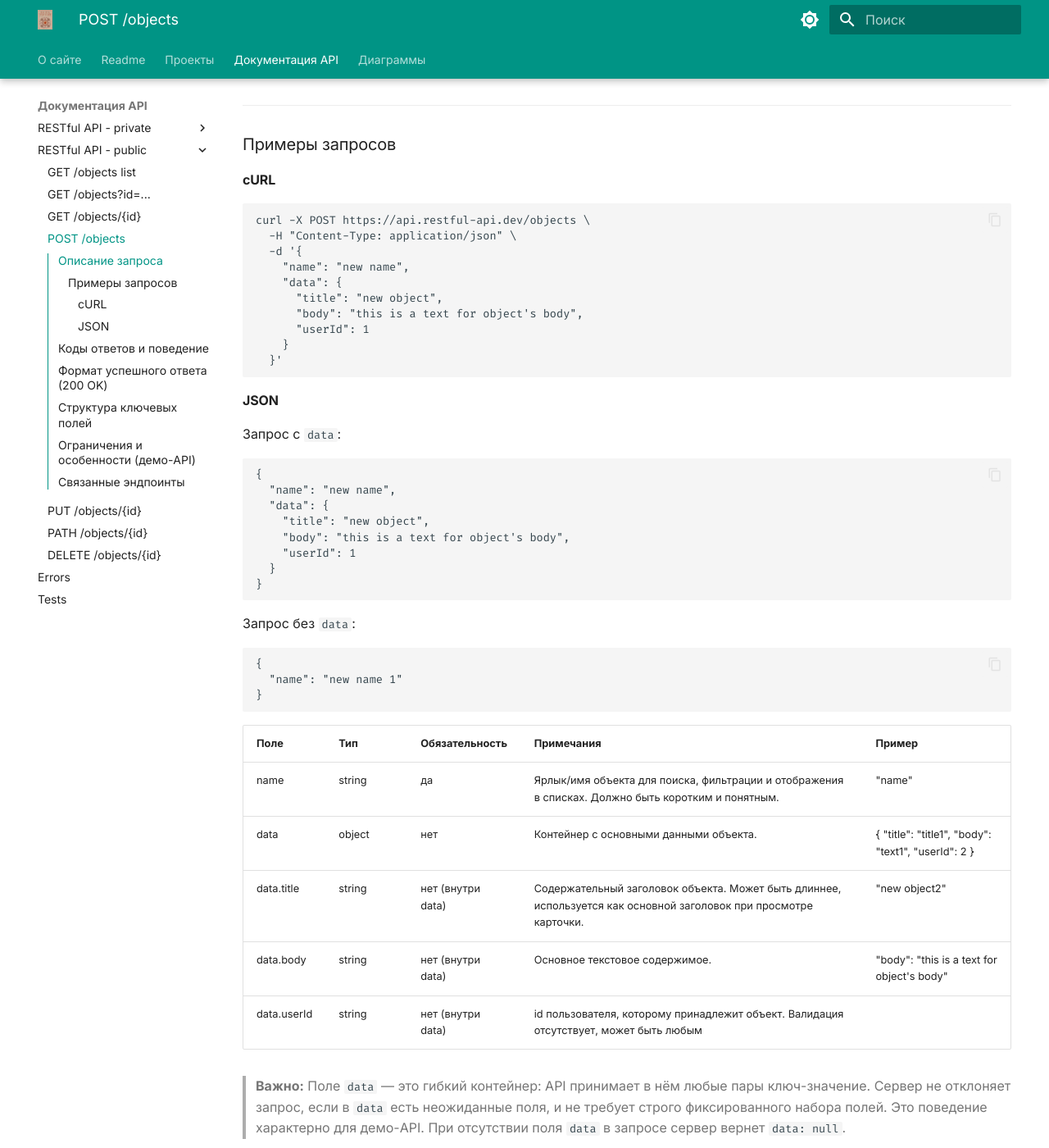
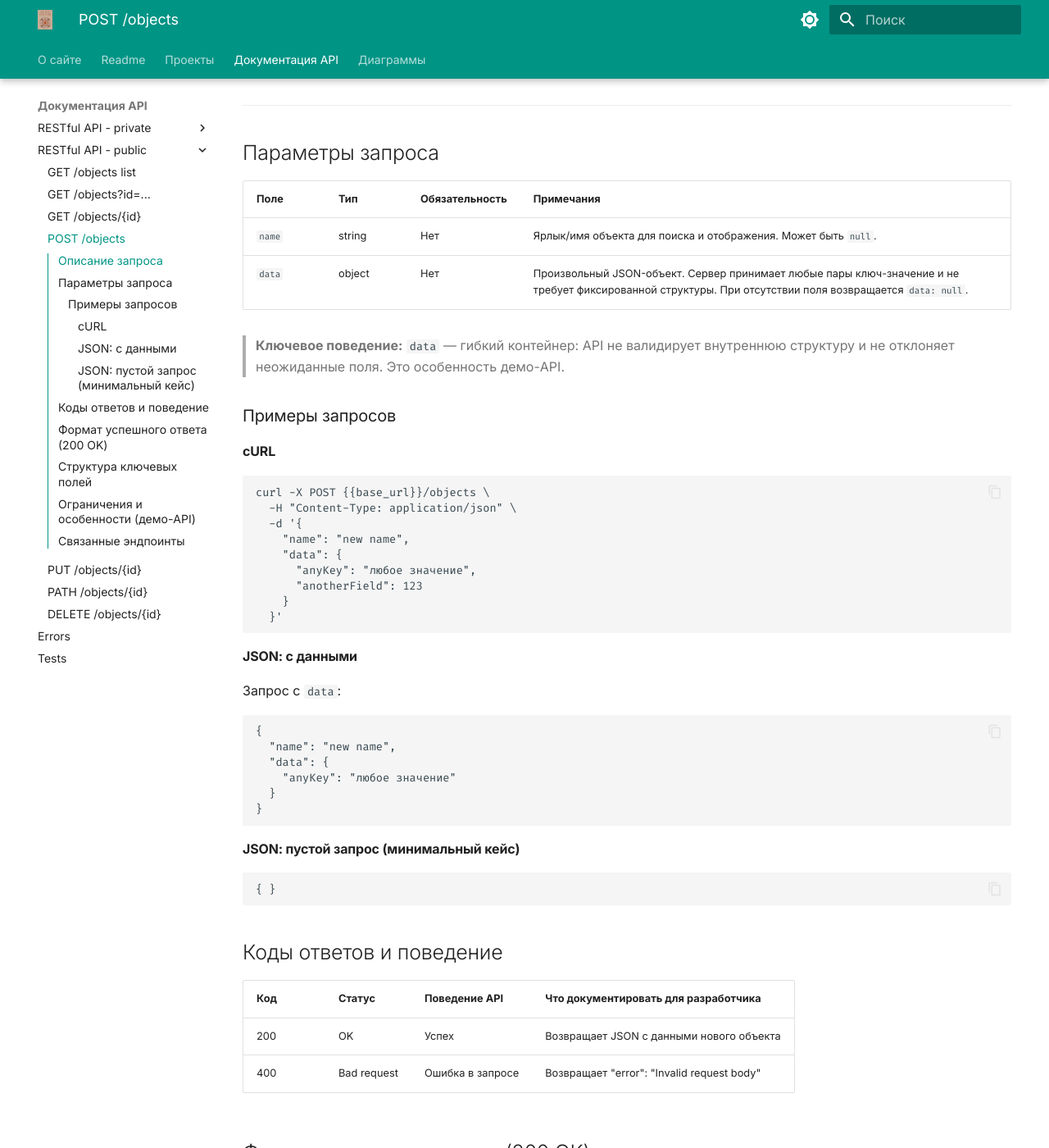
Before and after one commit to aventis1981/Techwriter_docs, an MkDocs documentation site: the page built from docs/api_3.md, in a window 1280 px wide and 1400 px high, scrolled down 673 px. Shown: the whole window at 82% size. Built offline with MkDocs 1.6.1 and Material for MkDocs 9.7.7, drawn with Linux system fonts in a browser that asks for light colours; some of the changed text lies outside the part shown.

Commit message:
post changed

````diff
--- a/docs/api_3.md
+++ b/docs/api_3.md
@@ -19,24 +19,33 @@
 
 ---
 
+## Параметры запроса
+
+| Поле | Тип | Обязательность | Примечания |
+| --- | --- | --- | --- |
+| `name` | string | Нет | Ярлык/имя объекта для поиска и отображения. Может быть `null`. |
+| `data` | object | Нет | Произвольный JSON-объект. Сервер принимает любые пары ключ-значение и не требует фиксированной структуры. При отсутствии поля возвращается `data: null`. |
+
+> **Ключевое поведение:** `data` — гибкий контейнер: API не валидирует внутреннюю структуру и не отклоняет неожиданные поля. Это особенность демо-API.
+
+
 ### Примеры запросов
 
 #### cURL
 
 ```bash
-curl -X POST https://api.restful-api.dev/objects \
+curl -X POST {{base_url}}/objects \
   -H "Content-Type: application/json" \
   -d '{
     "name": "new name",
     "data": {
-      "title": "new object",
-      "body": "this is a text for object's body",
-      "userId": 1
+      "anyKey": "любое значение",
+      "anotherField": 123
     }
   }'
 ```
 
-#### JSON
+#### JSON: с данными
 
 Запрос с `data`:
 
@@ -44,31 +53,16 @@ curl -X POST https://api.restful-api.dev/objects \
 {
   "name": "new name",
   "data": {
-    "title": "new object",
-    "body": "this is a text for object's body",
-    "userId": 1
+    "anyKey": "любое значение"
   }
 }
 ```
 
-Запрос без `data`:
+#### JSON: пустой запрос (минимальный кейс)
 ```json
-{
-  "name": "new name 1"
-}
+{ }
 ```
 
-|Поле	|Тип	|Обязательность	|Примечания| Пример |
-| --- | --- | --- | --- |  --- |
-|name	|string|	да |  Ярлык/имя объекта для поиска, фильтрации и отображения в списках. Должно быть коротким и понятным.   | "name" |
-|data	|object|	нет |  Контейнер с основными данными объекта.   | { "title": "title1", "body": "text1", "userId": 2 } |
-|data.title	|string|	нет  (внутри data)|  Содержательный заголовок объекта. Может быть длиннее, используется как основной заголовок при просмотре карточки.  |"new object2" |
-|data.body	|string|	нет  (внутри data)|  Основное текстовое содержимое. |      "body": "this is a text for object's body" |
-|data.userId	|string	|нет (внутри data)| id пользователя, которому принадлежит объект. Валидация отсутствует, может быть любым |
-
->**Важно:** Поле `data` — это гибкий контейнер: API принимает в нём любые пары ключ-значение. Сервер не отклоняет запрос, если в `data` есть неожиданные поля, и не требует строго фиксированного набора полей.
->Это поведение характерно для демо-API.
->При отсутствии поля `data` в запросе сервер вернет `data: null`.
 
 ## Коды ответов и поведение
 |Код	|Статус	|Поведение API	|Что документировать для разработчика|
@@ -78,25 +72,24 @@ curl -X POST https://api.restful-api.dev/objects \
 
 ## Формат успешного ответа (200 OK)
 
-Ответ на запрос с `data`:
+С данными:
+
 ```json
 {
-    "id": "ff808181a09d98f701a0c97c851d6f4a",
-    "name": "new name",
-    "createdAt": 1790086776093,
-    "data": {
-        "title": "new object",
-        "body": "this is a text for object's body",
-        "userId": 1
-    }
+  "id": "ff808181a09d98f701a0c97c851d6f4a",
+  "name": "new name",
+  "createdAt": 1790086776093,
+  "data": {
+    "anyKey": "любое значение"
+  }
 }
 ```
 
-Ответ на запрос без `data`:
+Без `data` и `name`:
 ```json
 {
     "id": "ff808181a09d98f701a12b569ca13d81",
-    "name": "new name 1",
+    "name": null,
     "createdAt": 1791728458914,
     "data": null
 }
@@ -106,16 +99,14 @@ curl -X POST https://api.restful-api.dev/objects \
 |Поле	|Тип	|Описание	|Ограничения / примечания|
 | --- | --- | --- | --- |
 |id|	string	|Уникальный идентификатор созданного объекта	|Генерируется  системой|
-|name	|string|	Ярлык/имя объекта для поиска, фильтрации и отображения в списках |Не пустой|
+|name	|string/null|	Ярлык/имя объекта для поиска, фильтрации и отображения в списках |Как передано в запросе; может быть null|
 |createdAt	|integer (Unix timestamp in milliseconds)	|Время создания объекта (в мс)|	UTC, Unix timestamp|
-|data.title	|string|Заголовок объекта|Как передано в запросе|
-|data.body	|string|Текст содержимого объекта|Как передано в запросе|
-|data.userId	|string|ID пользователя, связанного с объектом|Как передано в запросе|
+|data	|object/null|Произвольные данные объекта |Как передано в запросе; может быть null|
 
 ## Ограничения и особенности (демо-API)
 
 - Статус-код для успешного создания — `200 OK` вместо ожидаемого `201 Created`. Это специфика демо-сервиса.
-- Лимиты на длину полей (`name`, `title`, `body`) не зафиксированы публично. Рекомендуется тестировать на граничных значениях.
+- Нет жёсткой схемы для data: любые ключи допустимы.
 - Данные не сохраняются надолго: объекты могут удаляться при сбросе сервиса.
 - Нет rate limiting и детальных кодов ошибок: большинство проблем с валидацией приводит к `400 Bad Request`.
 
````
